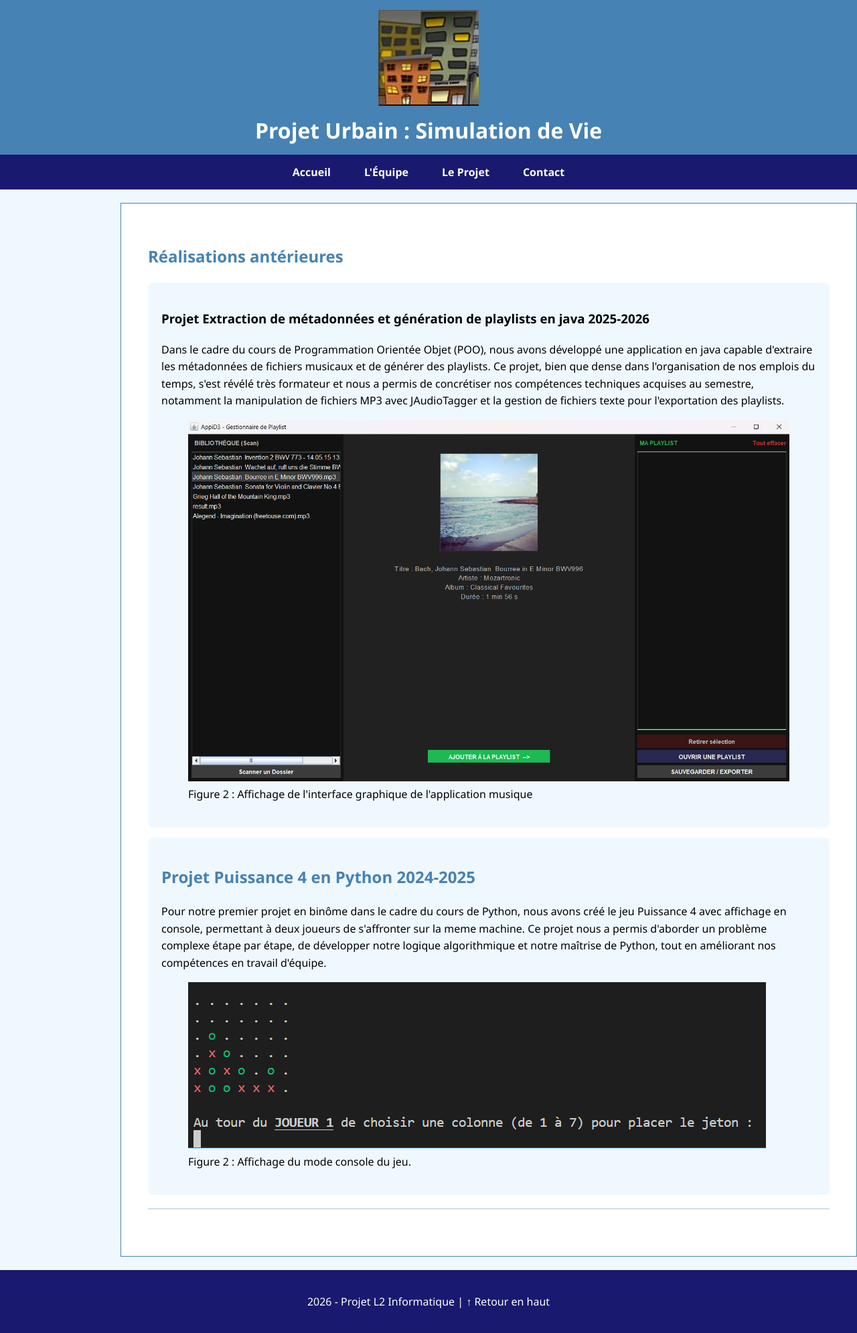
After one commit to leanorej/urbainGLP, a PHP site: page /realisationAnteriueres.html in a window 1280 px wide. The commit adds this page. Shown: the whole page at 67% size. Run offline with PHP 8.4, Linux system fonts and the light colour scheme.

Commit message:
nouvelle page possible erreur de merge?

```diff
--- a/DevWebUrbain/projet.html
+++ b/DevWebUrbain/projet.html
@@ -1,7 +1,7 @@
 <!DOCTYPE html>
 <html lang="fr" xmlns="http://www.w3.org/1999/xhtml">
 <head>
-	<title>Urbain - Accueil</title>
+	<title>Urbain - Projet</title>
 	<link rel="icon" href="img/favicon.png">
 	<link rel="stylesheet" href="styles.css" />
 	<meta name="author" content="nur chouaref" >
--- /dev/null
+++ b/DevWebUrbain/realisationAnteriueres.html
@@ -0,0 +1,61 @@
+<!DOCTYPE html>
+<html lang="fr" xmlns="http://www.w3.org/1999/xhtml">
+<head>
+	<title>Urbain - Réalisations antérieures</title>
+	<link rel="icon" href="img/favicon.png">
+	<link rel="stylesheet" href="styles.css" />
+	<meta name="author" content="nur chouaref" >
+	<meta name="keywords" content="sims, urbain, simulation, génie logiciel, technique">
+	<meta name="description" content="Découvrez Urbain, un jeu de simulation de vie en société, et apprenez en plus sur sa conception.">
+	<meta charset="utf-8" />
+</head>
+<body>
+    <header id="top">
+        <a href="index.html">
+            <img src="img/logo.png" alt="Logo Urbain" />
+        </a>
+        <h1>Projet Urbain : Simulation de Vie</h1>
+    </header>
+
+    <nav>
+        <ul>
+            <li><a href="index.html">Accueil</a></li>
+            <li><a href="equipe.html">L'Équipe</a></li>
+            <li><a href="projet.html">Le Projet</a></li>
+            <li><a href="contact.html">Contact</a></li>
+        </ul>
+    </nav>
+
+        <main>
+        <section>
+            <h2>Réalisations antérieures</h2>
+            <article>
+            <h3>Projet Extraction de métadonnées et génération de playlists en java 2025-2026</h3>
+            <p>Dans le cadre du cours de Programmation Orientée Objet (POO), nous avons développé une application en java
+            capable d'extraire les métadonnées de fichiers musicaux et de générer des playlists.
+            Ce projet, bien que dense dans l'organisation de nos emplois du temps, s'est révélé très formateur
+            et nous a permis de concrétiser nos compétences techniques acquises au semestre, notamment la manipulation de fichiers MP3
+            avec JAudioTagger et la gestion de fichiers texte pour l'exportation des playlists.</p>
+            <figure>
+                <img src="img/guiPoo.png" alt="L'interface graphique de l'application musique" class="projects-image"/>
+                <figcaption>Figure 2 : Affichage de l'interface graphique de l'application musique</figcaption>
+            </figure>
+            </article>
+            <article>
+            <h2>Projet Puissance 4 en Python 2024-2025</h2>
+            <p>Pour notre premier projet en binôme dans le cadre du cours de Python, nous avons créé le jeu Puissance 4
+            avec affichage en console, permettant à deux joueurs de s'affronter sur la meme machine.
+            Ce projet nous a permis d'aborder un problème complexe étape par étape, de développer notre logique algorithmique
+            et notre maîtrise de Python, tout en améliorant nos compétences en travail d'équipe.</p>
+            <figure>
+                <img src="img/puissance4.png" alt="Affichage du mode console du jeu puissance 4" class="projects-image"/>
+                <figcaption>Figure 2 : Affichage du mode console du jeu.</figcaption>
+            </figure>
+            </article>
+    </main>
+
+    <footer>
+        <p> 2026 - Projet L2 Informatique | <a href="#top" style="color:white; text-decoration:none;">↑ Retour en haut</a></p>
+    </footer>
+</body>
+</html>
--- a/DevWebUrbain/styles.css
+++ b/DevWebUrbain/styles.css
@@ -114,3 +114,7 @@ th, td{
 table{
 	border-collapse: collapse;
 	}
+
+.projects-image {
+    max-width: 100%;
+}
```
Also changed, not shown: DevWebUrbain/equipe.html (+10 -8 lines), DevWebUrbain/img/guiPoo.png (added), DevWebUrbain/img/puissance4.png (added).
